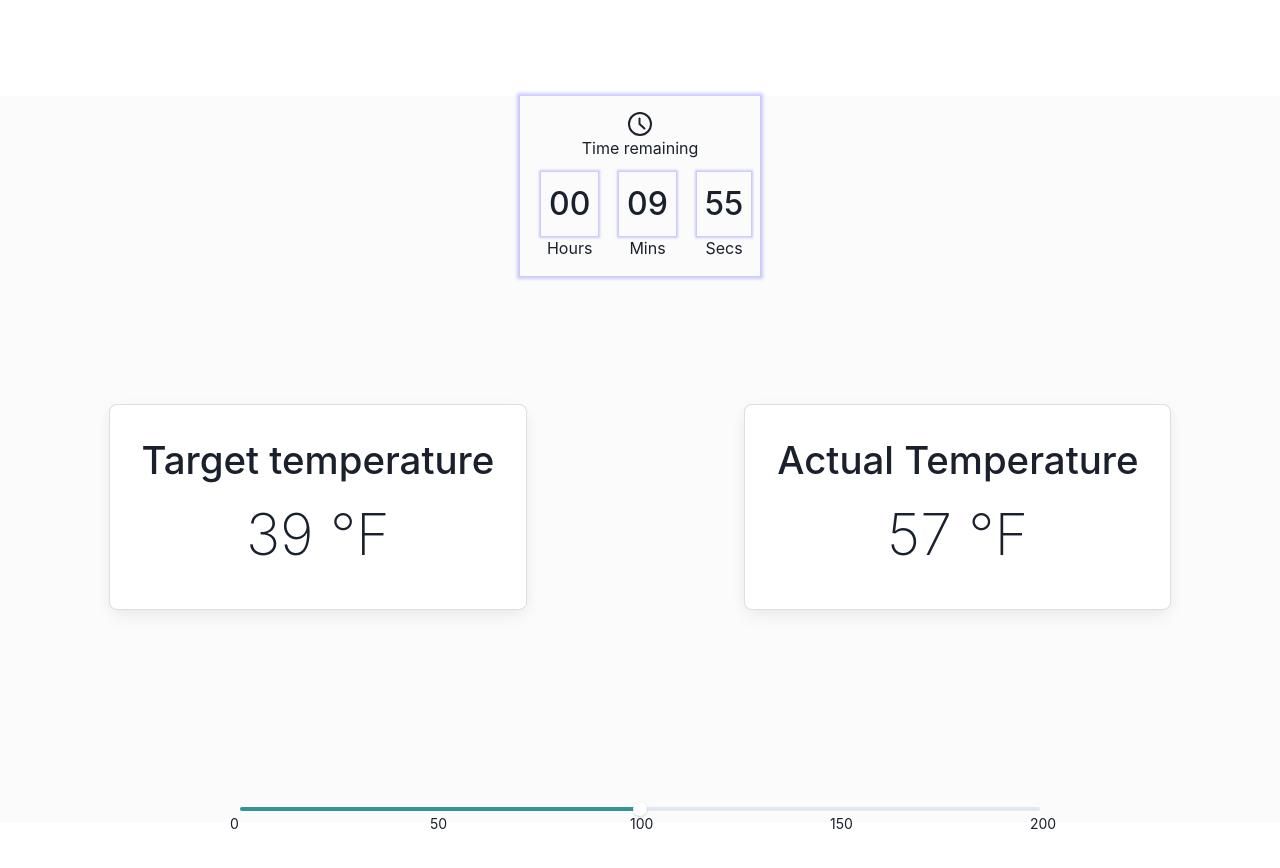
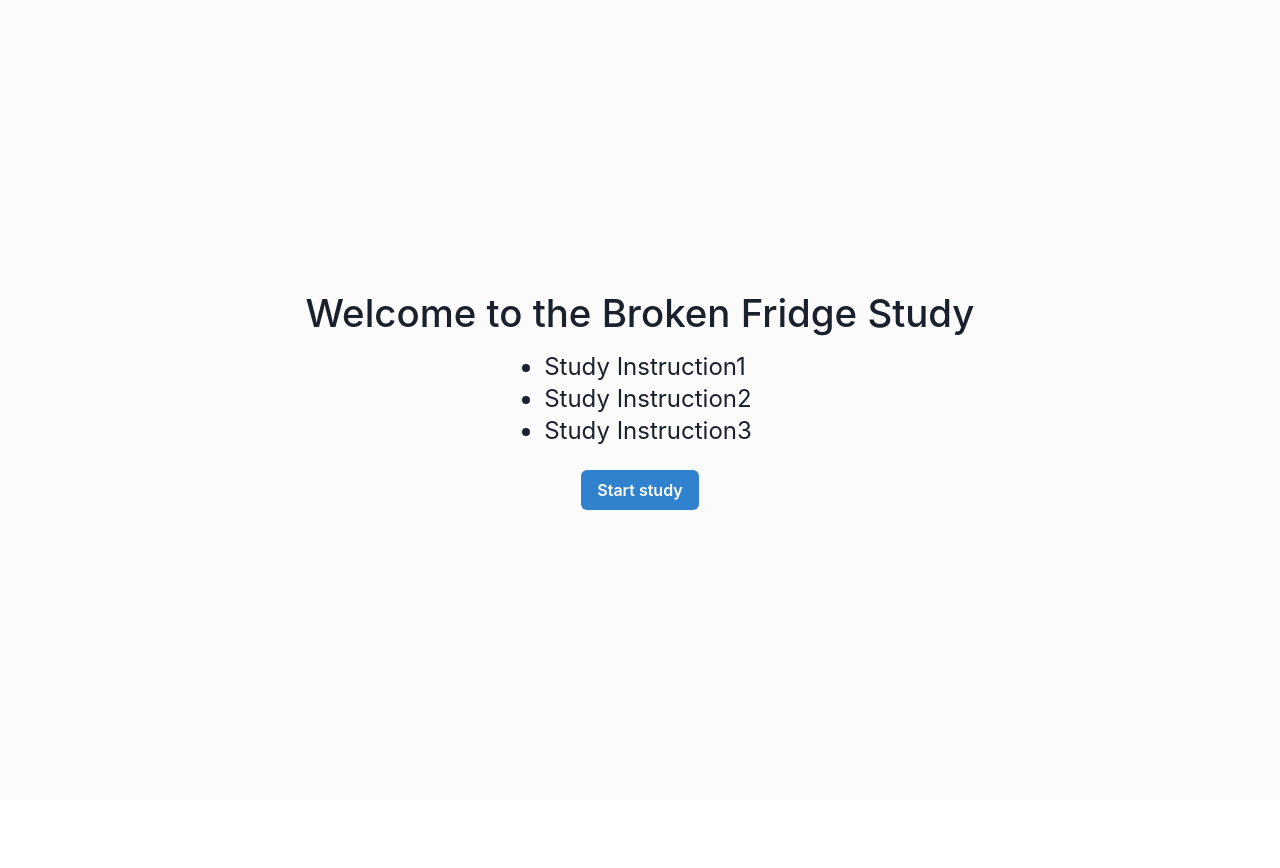
Before and after one commit to fificstudent/broken-refrigerator, a React (Create React App) app: page / in a window 1280 px wide. Shown: the top 868 px of the page. After the commit the page ends 800 px from the top, so only its background shows below. Built offline with nearby package versions, Linux system fonts and the light colour scheme; no server answers.

Commit message:
chore: add home page

```diff
--- a/package.json
+++ b/package.json
@@ -17,6 +17,7 @@
     "react": "^18.2.0",
     "react-dom": "^18.2.0",
     "react-icons": "^3.11.0",
+    "react-router-dom": "^6.4.5",
     "react-scripts": "5.0.1",
     "use-sound": "^4.0.1",
     "web-vitals": "^2.1.4"
--- a/src/App.js
+++ b/src/App.js
@@ -1,90 +1,17 @@
 import React, { useEffect, useState } from 'react';
-import { ChakraProvider, Box, theme, Flex, Modal, ModalOverlay, ModalHeader, ModalFooter, ModalContent, ModalCloseButton, ModalBody, Button, Text, useDisclosure } from '@chakra-ui/react';
-import { TemperatureDetails } from './components/TemperatureDetails';
-import { TimeDetails } from './components/time';
-import { TemperatureSlider } from './components/TemperatureSlider';
+import {
+  ChakraProvider,
+  Box,
+  theme,
+} from '@chakra-ui/react';
+
+import AppRoutes from './Routes/AppRoutes';
 
 function App() {
-  const [hours, setHours] = useState('00');
-  const [minutes, setMinutes] = useState('01');
-  const [seconds, setSeconds] = useState('00');
-  const [currentTemperature, setCurrentTemperature] = useState(57);
-  const [sliderValue, setSliderValue] = useState(100);
-  const [showTooltip, setShowTooltip] = useState(false);
-  const [round, setRound] = React.useState(0);
-  const [tempList, setTempList] = React.useState([]);
-  const { isOpen, onOpen, onClose } = useDisclosure()
-  const outsideTemperature = 48;
-  const timeDelay = 5000;
-  const timerMinutes = 10;
-
-  useEffect(() => {
-    if (
-      hours === '00' &&
-      minutes === '00' &&
-      seconds === '00' &&
-      round === tempList.length
-    ) {
-      onOpen();
-    }
-  }, [hours, minutes, seconds, round, tempList]);
-
-  const closeModal = ()=>{
-    onClose();
-    window.location.reload();
-  }
-
   return (
     <ChakraProvider theme={theme}>
       <Box background={'#FBFBFB'}>
-        <Box margin="6rem auto" maxWidth={'1280px'}>
-          <TimeDetails
-            timerMinutes={timerMinutes}
-            hours={hours}
-            minutes={minutes}
-            seconds={seconds}
-            setHours={setHours}
-            setMinutes={setMinutes}
-            setSeconds={setSeconds}
-          />
-          <Flex justifyContent={'space-around'} marginTop="8rem">
-            <TemperatureDetails title="Target temperature" temp={39} />
-            <TemperatureDetails
-              title="Actual Temperature"
-              temp={currentTemperature}
-            />
-          </Flex>
-          <Box margin="6rem auto" maxWidth={'800px'}>
-            <TemperatureSlider
-              timeDelay={timeDelay}
-              outsideTemperature={outsideTemperature}
-              currentTemperature={currentTemperature}
-              setCurrentTemperature={setCurrentTemperature}
-              sliderValue={sliderValue}
-              setSliderValue={setSliderValue}
-              showTooltip={showTooltip}
-              setShowTooltip={setShowTooltip}
-              round={round}
-              setRound={setRound}
-              tempList={tempList}
-              setTempList={setTempList}
-            />
-          </Box>
-        </Box>
-        <Modal onClose={closeModal} isOpen={isOpen} isCentered>
-          <ModalOverlay />
-          <ModalContent>
-            <ModalHeader>Modal Title</ModalHeader>
-            <ModalCloseButton />
-            <ModalBody>
-              <Text>Time is up!!!</Text>
-              <Text>Thank you for your participation!!!</Text>
-            </ModalBody>
-            <ModalFooter>
-              <Button onClick={closeModal}>Close</Button>
-            </ModalFooter>
-          </ModalContent>
-        </Modal>
+        <AppRoutes />
       </Box>
     </ChakraProvider>
   );
--- a/src/components/TemperatureSlider.js
+++ b/src/Components/TemperatureSlider.js
@@ -21,7 +21,7 @@ export const TemperatureSlider = ({
   round,
   tempList,
   setRound,
-  setTempList
+  setTempList,
 }) => {
   const [count, setCount] = React.useState(0);
 
@@ -30,11 +30,7 @@ export const TemperatureSlider = ({
     if (tempList[round]) {
       setRound(round + 1);
       setCurrentTemperature(() => {
-        if (tempList.length > 0) {
-          return tempList[round] || tempList[round - 1];
-        } else {
-          return 57;
-        }
+        return tempList[round];
       });
     } else {
       setCurrentTemperature(() => {
@@ -49,13 +45,17 @@ export const TemperatureSlider = ({
     }, timeDelay);
     return () => clearInterval(interval);
   }, []);
+
   React.useEffect(() => {
+    console.log('temp1');
     getDisplayData();
+    console.log('temp2');
   }, [count]);
+
   React.useEffect(() => {
     const a = 4;
     const r = 1.02719925;
-    const nextVal = Math.round(a * Math.pow(r, sliderValue - 1))
+    const nextVal = Math.round(a * Math.pow(r, sliderValue - 1));
     if (nextVal >= 150) {
       play();
     } else {
@@ -80,7 +80,6 @@ export const TemperatureSlider = ({
       onMouseLeave={() => setShowTooltip(false)}
       marginTop="6rem"
       maxWidth="calc(1280px - 8rem)"
-
     >
       <SliderMark value={0} mt="1" ml="-2.5" fontSize="sm">
         0
--- /dev/null
+++ b/src/Pages/AppPage.js
@@ -0,0 +1,130 @@
+import React, { useEffect, useState } from 'react';
+import {
+  Box,
+  Flex,
+  Modal,
+  ModalOverlay,
+  ModalHeader,
+  ModalFooter,
+  ModalContent,
+  ModalCloseButton,
+  ModalBody,
+  Button,
+  Text,
+  useDisclosure,
+} from '@chakra-ui/react';
+import { TemperatureDetails } from '../Components/TemperatureDetails';
+import { TimeDetails } from '../Components/time';
+import { TemperatureSlider } from '../Components/TemperatureSlider';
+import { useNavigate } from 'react-router-dom';
+
+export default function AppPage() {
+  const [hours, setHours] = useState('00');
+  const [minutes, setMinutes] = useState('10');
+  const [seconds, setSeconds] = useState('00');
+  const [currentTemperature, setCurrentTemperature] = useState(57);
+  const [sliderValue, setSliderValue] = useState(100);
+  const [showTooltip, setShowTooltip] = useState(false);
+  const [round, setRound] = React.useState(0);
+  const [tempList, setTempList] = React.useState([57]);
+  const { isOpen, onOpen, onClose } = useDisclosure();
+  const navigate = useNavigate();
+  const outsideTemperature = 48;
+  const timeDelay = 5000;
+  const timerMinutes = 10;
+
+  useEffect(() => {
+    if (
+      hours === '00' &&
+      minutes === '00' &&
+      seconds === '00' &&
+      round === tempList.length
+    ) {
+      onOpen();
+    }
+  }, [hours, minutes, seconds, round, tempList]);
+
+  const closeModal = () => {
+    onClose();
+    navigate('/');
+  };
+
+  return (
+    <Box background={'#FBFBFB'}>
+      <Box margin="6rem auto" maxWidth={'1280px'}>
+        <TimeDetails
+          timerMinutes={timerMinutes}
+          hours={hours}
+          minutes={minutes}
+          seconds={seconds}
+          setHours={setHours}
+          setMinutes={setMinutes}
+          setSeconds={setSeconds}
+        />
+        <Flex justifyContent={'space-around'} marginTop="8rem">
+          <TemperatureDetails title="Target temperature" temp={39} />
+          <TemperatureDetails
+            title="Actual Temperature"
+            temp={currentTemperature}
+          />
+        </Flex>
+        <Box margin="6rem auto" maxWidth={'800px'}>
+          <TemperatureSlider
+            timeDelay={timeDelay}
+            outsideTemperature={outsideTemperature}
+            currentTemperature={currentTemperature}
+            setCurrentTemperature={setCurrentTemperature}
+            sliderValue={sliderValue}
+            setSliderValue={setSliderValue}
+            showTooltip={showTooltip}
+            setShowTooltip={setShowTooltip}
+            round={round}
+            setRound={setRound}
+            tempList={tempList}
+            setTempList={setTempList}
+          />
+        </Box>
+      </Box>
+      <Modal onClose={closeModal} isOpen={isOpen} size={'lg'} isCentered>
+        <ModalOverlay />
+        <ModalContent padding={'2rem'}>
+          <ModalHeader
+            fontSize="2.4rem"
+            textAlign={'center'}
+            fontWeight={500}
+            lineHeight={1.2}
+          >
+            Thank you!!!
+          </ModalHeader>
+          <ModalCloseButton />
+          <ModalBody>
+          <Text
+              className="card-title"
+              marginBottom="0.5rem"
+              fontSize="1.5rem"
+              textAlign={'left'}
+              fontWeight={400}
+              lineHeight={1}
+            >
+              Time is up.
+            </Text>
+            <Text
+              className="card-title"
+              marginBottom="0.5rem"
+              fontSize="1.5rem"
+              textAlign={'left'}
+              fontWeight={400}
+              lineHeight={1}
+              pt='0.5rem'
+            >
+              Thank you for your participation!!!
+            </Text>
+          </ModalBody>
+          <ModalFooter>
+            <Button colorScheme='blue' onClick={closeModal}>Close</Button>
+          </ModalFooter>
+        </ModalContent>
+      </Modal>
+    </Box>
+  );
+}
--- /dev/null
+++ b/src/Pages/HomePage.js
@@ -0,0 +1,67 @@
+import {
+  Box,
+  Center,
+  Text,
+  UnorderedList,
+  ListItem,
+  Button,
+} from '@chakra-ui/react';
+import React from 'react';
+import { useNavigate } from 'react-router-dom';
+export default function Home() {
+  const navigate = useNavigate();
+  return (
+    <Center height="100vh">
+      <Box>
+        <Text
+          fontSize="2.4rem"
+          textAlign={'center'}
+          fontWeight={500}
+          lineHeight={1.2}
+          paddingBottom="1.2rem"
+        >
+          Welcome to the Broken Fridge Study
+        </Text>
+        <Center>
+          <UnorderedList textAlign={'center'} paddingBottom="1.2rem">
+            <ListItem
+              className="card-title"
+              marginBottom="0.5rem"
+              fontSize="1.5rem"
+              textAlign={'left'}
+              fontWeight={400}
+              lineHeight={1}
+            >
+              Study Instruction1
+            </ListItem>
+            <ListItem
+              className="card-title"
+              marginBottom="0.5rem"
+              fontSize="1.5rem"
+              textAlign={'left'}
+              fontWeight={400}
+              lineHeight={1}
+            >
+              Study Instruction2
+            </ListItem>
+            <ListItem
+              className="card-title"
+              marginBottom="0.5rem"
+              fontSize="1.5rem"
+              textAlign={'left'}
+              fontWeight={400}
+              lineHeight={1}
+            >
+              Study Instruction3
+            </ListItem>
+          </UnorderedList>
+        </Center>
+        <Center>
+          <Button colorScheme={'blue'} onClick={() => navigate('/test')}>
+            Start study
+          </Button>
+        </Center>
+      </Box>
+    </Center>
+  );
+}
--- /dev/null
+++ b/src/Routes/AppRoutes.js
@@ -0,0 +1,19 @@
+import React from 'react';
+import {
+  Route,
+  Routes,
+} from 'react-router-dom';
+import AppPage from '../Pages/AppPage';
+import HomePage from '../Pages/HomePage';
+
+
+export default function AppRoutes() {
+  return (
+    <>
+      <Routes>
+        <Route path="/" exact element={<HomePage />} />
+        <Route path="/test" exact element={<AppPage />} />
+      </Routes>
+    </>
+  );
+}
--- a/src/index.js
+++ b/src/index.js
@@ -4,6 +4,7 @@ import * as ReactDOM from 'react-dom/client';
 import App from './App';
 import reportWebVitals from './reportWebVitals';
 import * as serviceWorker from './serviceWorker';
+import { BrowserRouter as Router } from 'react-router-dom';
 
 const container = document.getElementById('root');
 const root = ReactDOM.createRoot(container);
@@ -11,7 +12,9 @@ const root = ReactDOM.createRoot(container);
 root.render(
   <StrictMode>
     <ColorModeScript />
-    <App />
+    <Router>
+      <App />
+    </Router>
   </StrictMode>
 );
 
```
Also changed, not shown: src/Components/TemperatureDetails.js (renamed from src/components/TemperatureDetails.js), src/Components/time/TimeDisplay.js (renamed from src/components/time/TimeDisplay.js), src/Components/time/index.js (renamed from src/components/time/index.js), 1 other file (tests, documents, lock files or other folders).
